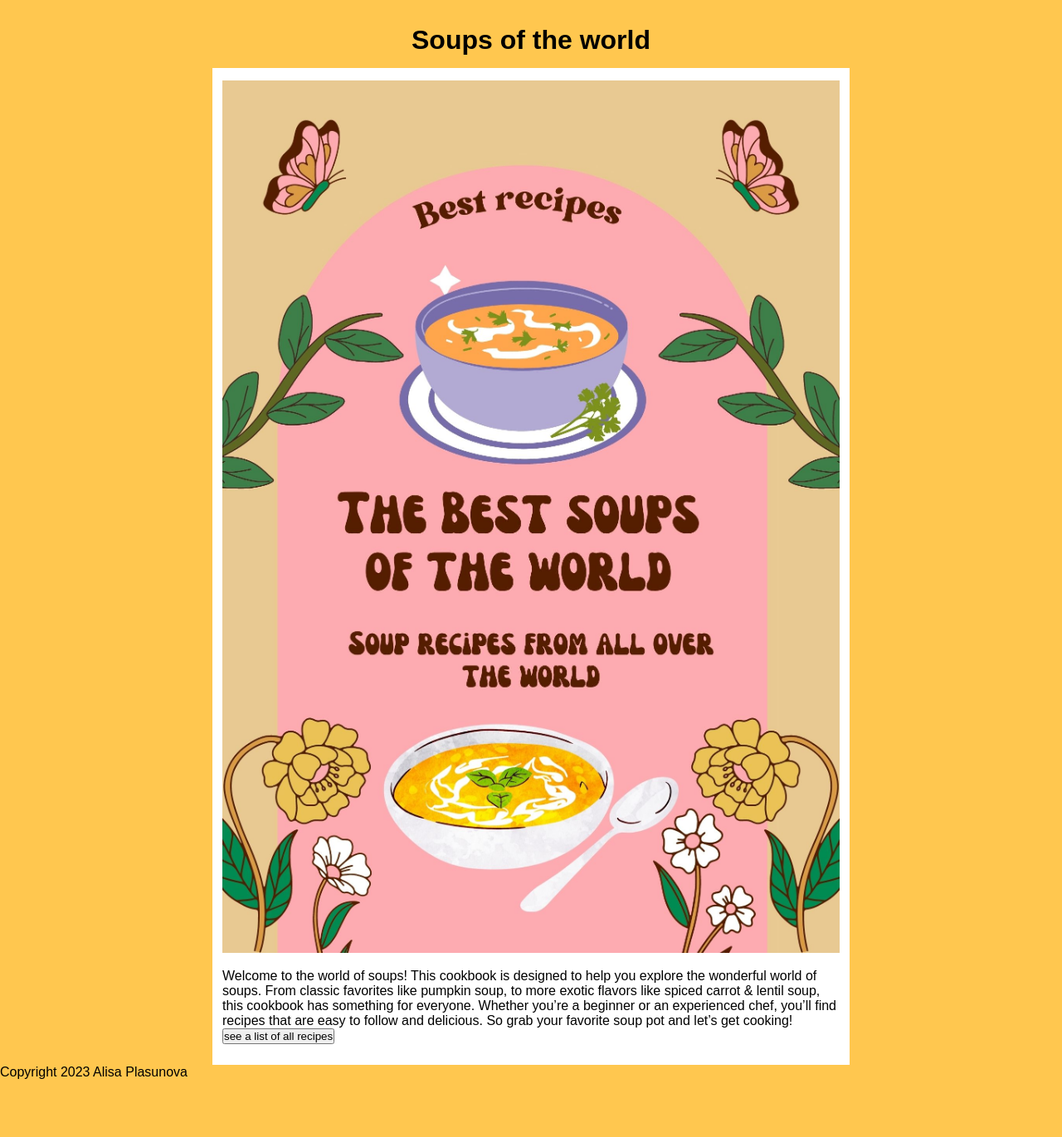
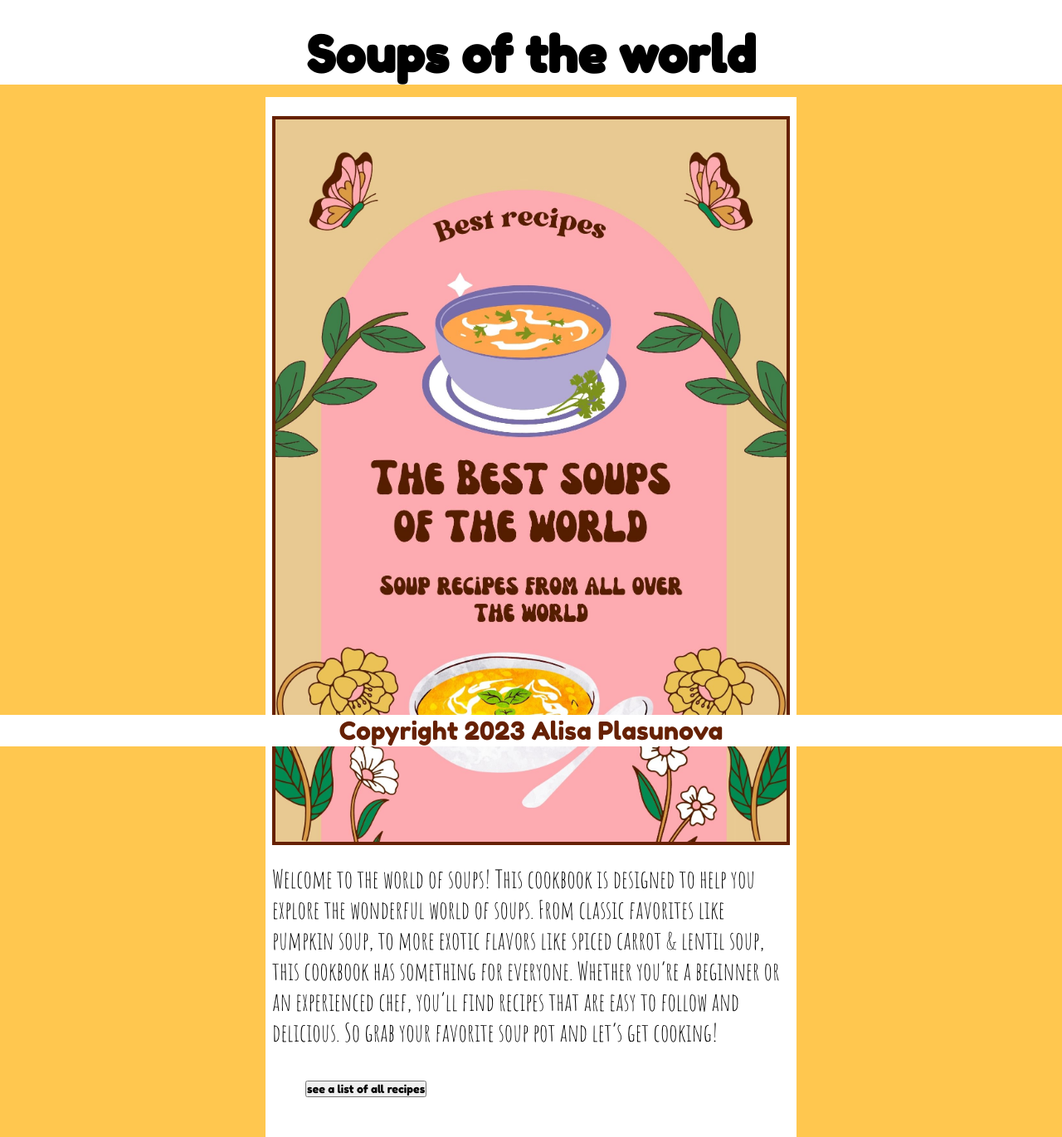
Before and after one commit to Alison-Krauze/soups, a Jekyll site: the page built from home/index.md, in a window 1280 px wide. Shown: the whole page at 83% size. Built offline with Jekyll 4.4.1, drawn with Linux system fonts in a browser that asks for light colours; before the commit the page ends 1302 px from its top, so only the background shows below that.

Commit message:
Update recipes.css

```diff
--- a/styles/recipes.css
+++ b/styles/recipes.css
@@ -1,4 +1,9 @@
 /*! CSS bare bones for recipes site */
+
+  @import url('https://fonts.googleapis.com/css2?family=Fredoka+One&display=swap');
+
+  @import url('https://fonts.googleapis.com/css2?family=Amatic+SC:wght@400;700&display=swap');
+
 
  html {
   font-family: 'Ubuntu', sans-serif;
@@ -13,14 +18,17 @@
 }
 
 /* the rest is up to you */
-body{ background-color: rgb(255, 199, 79);}
+body{ background-color: rgb(255, 199, 79);
+font-family: 'Amatic SC', cursive;
+font-size: 30px;}
 
 h1 {
 
- color: black;
+ color: rgb(0, 0, 0);
  padding-top: 30px;
  margin-bottom: 15px;
  text-align: center;
+ font-family: 'Fredoka One', cursive;
 
 
  @import url(https://fonts.googleapis.com/css?family=Playfair+Display);
@@ -31,20 +39,41 @@ h2{color:rgb(0, 0, 0);
 margin: 10px;
 text-decoration: none;
 @import url(https://fonts.googleapis.com/css?family=Playfair+Display);
-  font-family: font-family: 'Oswald', sans-serif;
+  font-family: 'Fredoka One', cursive;
 
 }
 
+button{
+font-family: 'Fredoka One', cursive;
+margin:40px}
+
 main{
- width: 60%;
+ width: 50%;
  max-width: 850px;
  border:1px solid rgb(255, 199, 122)ple;
- padding: 0 12px 0 12px;
  margin:0 auto;
- padding-bottom: 25px;
+ padding:8px;
+ overflow: auto;
 background-color: white;}
 
+footer {text-align: center;
+background-color: rgb(255, 255, 255);
+ color: rgb(102, 33, 4);
+position:fixed;
+bottom:0;
+padding-block: 1px;
+width:100%;
+font-family: 'Fredoka One', cursive;
+}
+
+header{ text-align: center;
+  background-color: rgb(255, 255, 255);
+width:100%
+top:0;
+}
+
  img{
+  border: 4px solid rgb(102, 33, 4);
    width:100%;
  margin: 15px 0px;
  }
@@ -52,6 +81,7 @@ background-color: white;}
 
 ul{margin-left: 40px;
 margin-top: 10px;
+padding-bottom: 25px;
 }
 li{font-size:.8em;
 margin-bottom: 12px;
@@ -59,5 +89,5 @@ margin-bottom: 12px;
 
 a:link    { color: rgb(0, 0, 0); text-decoration: none; }
 a:visited { color: rgb(0, 0, 0); text-decoration: none; }
-a:hover   { color: rgb(0, 0, 0); text-decoration: none; }
+a:hover   { color: rgb(85, 20, 4); text-decoration: none; }
 a:active  { color: rgb(0, 0, 0); text-decoration: none; }
```
